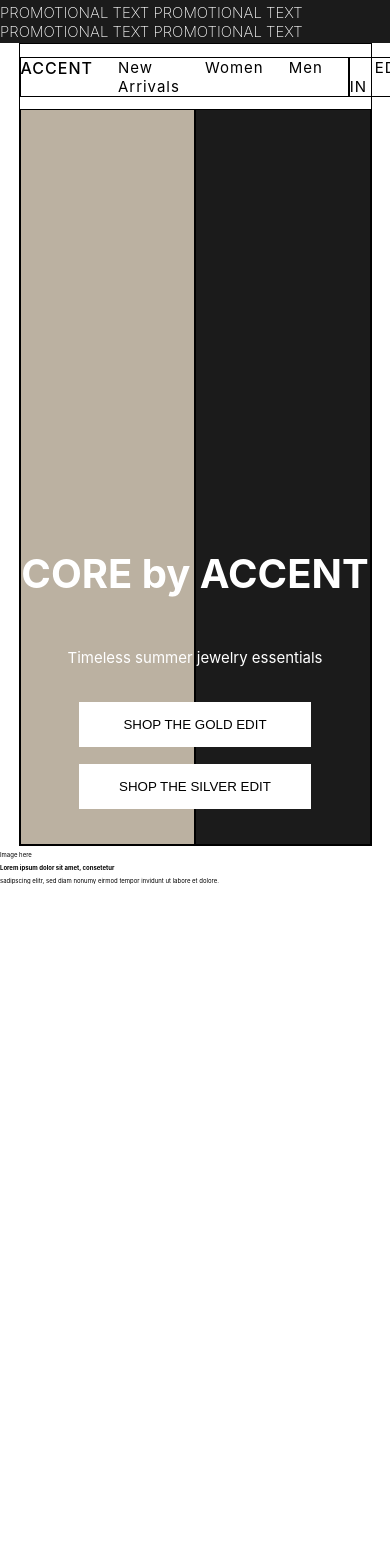
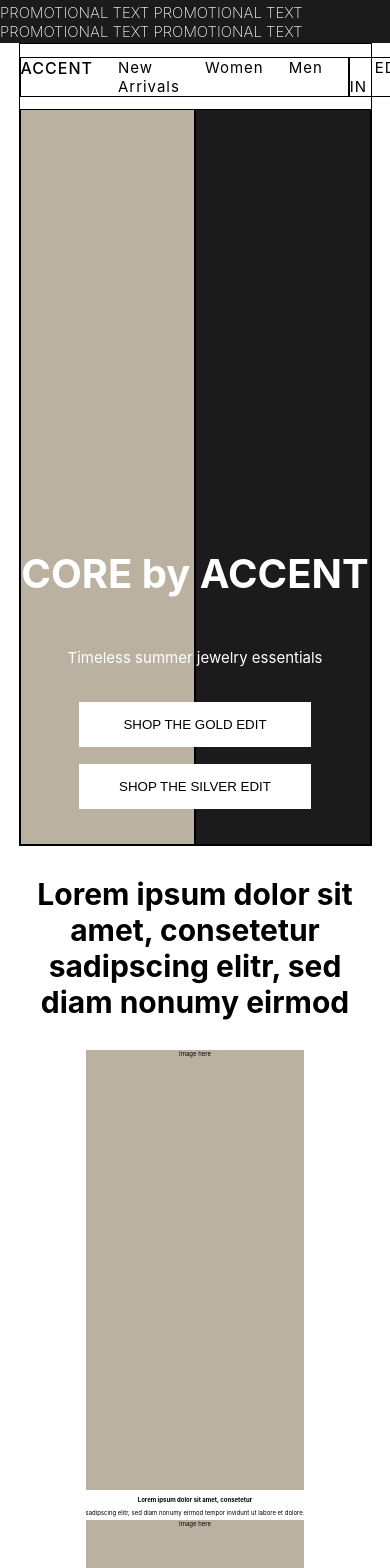
Before and after one commit to snsebro/accent, a React (Create React App) app: page / in a window 390 px wide. Shown: the top 1568 px of the page. Before the commit the page ends 884 px from the top, so only its background shows below. Built offline with nearby package versions, Linux system fonts and the light colour scheme.

Commit message:
more responsive sizing on homepage preview components

```diff
--- a/src/components/homepage-preview-item/HomepagePreviewItem.scss
+++ b/src/components/homepage-preview-item/HomepagePreviewItem.scss
@@ -0,0 +1,9 @@
+.homepage-preview-item {
+  margin: auto auto;
+
+  .homepage-preview-image{
+    height: 44rem;
+    background-color: #BBB1A1;
+    max-width: 37.9rem;
+  }
+}
--- /dev/null
+++ b/src/components/homepage-preview/HomepagePreview.scss
@@ -0,0 +1,22 @@
+.homepage-preview {
+  display: flex;
+  flex-direction: column;
+  width: 90%;
+  margin: auto auto;
+  justify-content: center;
+  align-items: center;
+  text-align: center;
+
+  .homepage-preview-message {
+    max-width: 67.8rem;
+    font-size: 3rem;
+  }
+
+  .homepage-preview-list {
+    width: 100%;
+    display: flex;
+    flex-wrap: wrap;
+    justify-content: space-evenly;
+    align-items: center;
+  }
+}
--- a/src/components/homepage-preview/HomepagePreview.tsx
+++ b/src/components/homepage-preview/HomepagePreview.tsx
@@ -1,13 +1,24 @@
 import React from 'react'
 import HomepagePreviewItem from '../homepage-preview-item/HomepagePreviewItem'
-import './Homepage.scss'
+import './HomepagePreview.scss'
 
 const HomepagePreview = () => {
   return (
     <div className="homepage-preview">
-      <h3 className="homepage-preview-message"></h3>
+      <h3 className="homepage-preview-message">
+      Lorem ipsum dolor sit amet, consetetur sadipscing elitr, sed diam nonumy eirmod
+      </h3>
       <div className="homepage-preview-list">
         <HomepagePreviewItem />
+        <HomepagePreviewItem />
+        <HomepagePreviewItem />
+      </div>
+      <div>
+        <h3>Explore Accent</h3>
+        <button>Women</button>
+        <button>Men</button>
+        <button>Edit</button>
+        <p>VISIT US IN PERSON. <a href="/">STORE LOCATOR</a></p>
       </div>
     </div>
   )
--- a/src/pages/hompage/Homepage.tsx
+++ b/src/pages/hompage/Homepage.tsx
@@ -1,8 +1,6 @@
 import React from 'react'
 import HomepagePreview from '../../components/homepage-preview/HomepagePreview'
 import HeroImage from '../../components/menu-item/HeroImage'
-import NavBar from '../../components/nav-bar/NavBar'
-import PromoBanner from '../../components/promo-banner/PromoBanner'
 import './Homepage.scss'
 
 const Homepage: React.FC = () => {
```
Also changed, not shown: src/components/homepage-preview/Homepage.scss (deleted).
